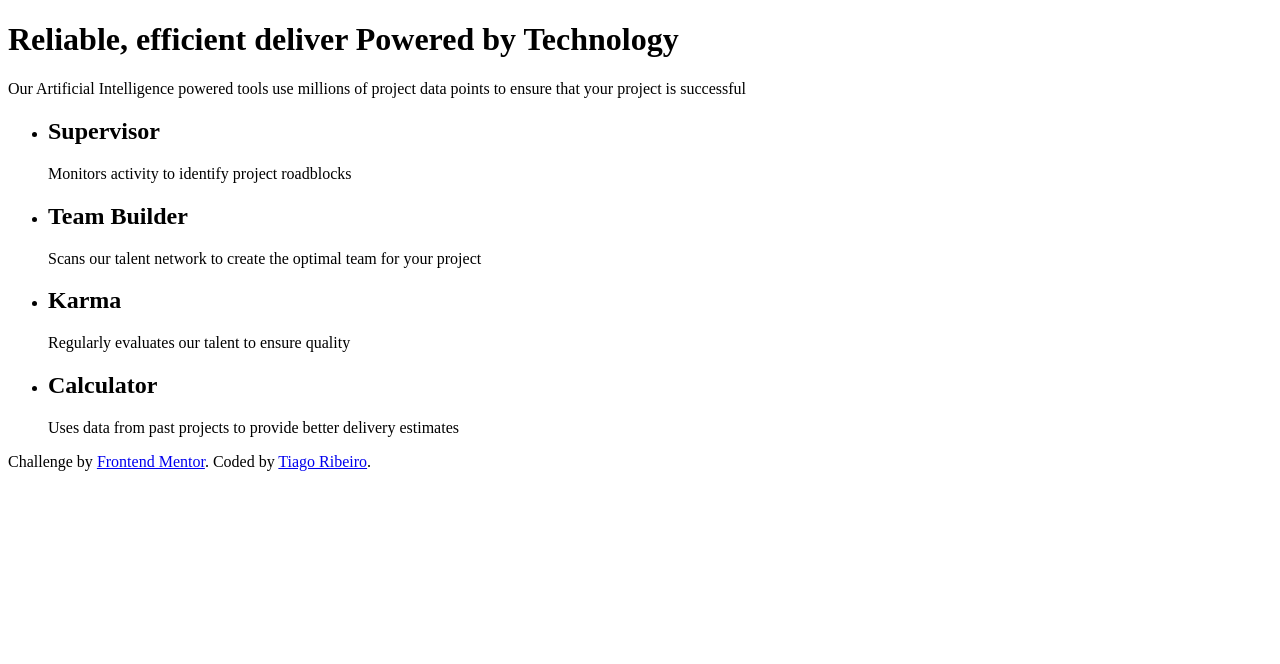
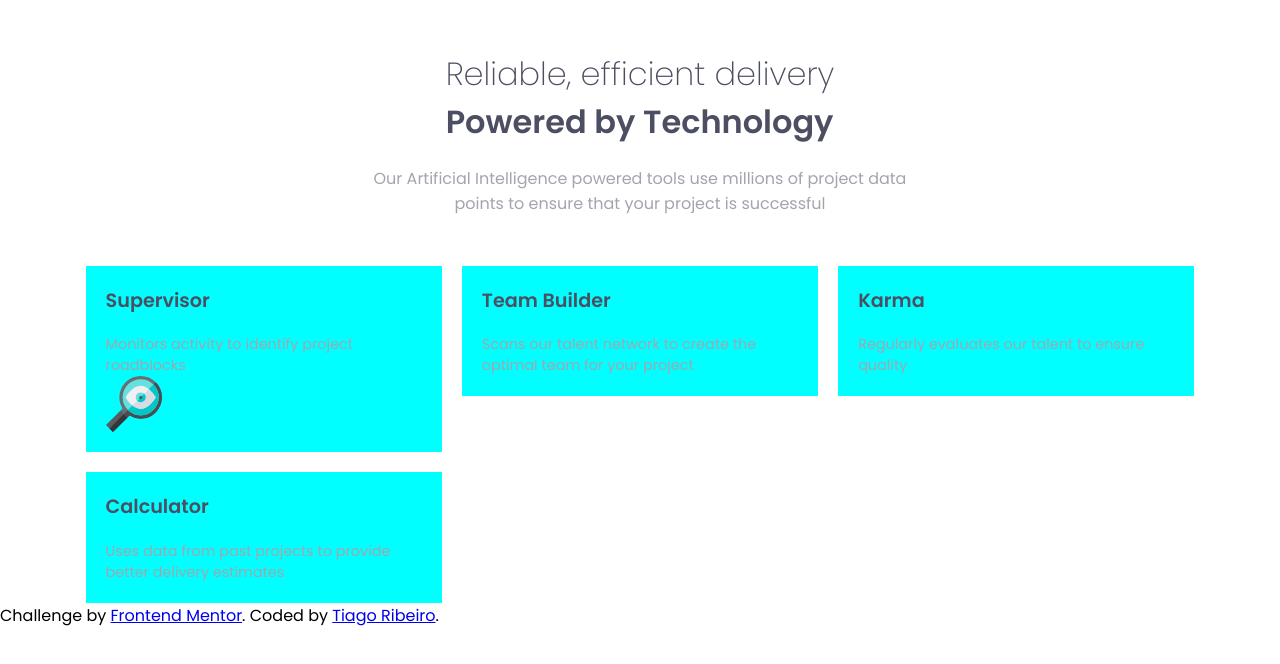
Before and after one commit to tiagoridev/fmentor_challenge4_four_card-, a plain HTML site: page index.html in a window 1280 px wide. Drawn offline with Linux system fonts and the light colour scheme.

Commit message:
create style.css

```diff
--- /dev/null
+++ b/css/style.css
@@ -0,0 +1,79 @@
+/*******General styles********/
+*{
+    padding: 0px;
+    margin: 0px;
+    box-sizing: border-box;
+    font-family: 'Poppins', sans-serif;
+    list-style: none;
+}
+
+:root{
+    /*primary colors*/
+    --color-p1: hsl(0, 78%, 62%);
+    --color-p2: hsl(180, 62%, 55%);
+    --color-p3: hsl(34, 97%, 64%);
+    --color-p4:  hsl(212, 86%, 64%);
+    /*neutral colors*/
+    --color-n1:  hsl(234, 12%, 34%);
+    --color-n2: hsl(229, 6%, 66%);
+    --color-n3: hsl(0, 0%, 98%);
+}
+/***************************/
+header{
+    display: flex;
+    flex-direction: column;
+    justify-content: center;
+    align-items: center;
+    padding: 3.13rem 0rem;
+    gap: 1.25rem;
+}
+#title {
+    font-size: 2rem;
+    font-weight: 200;
+    color:var(--color-n1);
+}
+#detail{
+    font-weight: 600;
+    max-width: 40ch;
+}
+header p{
+    color: var(--color-n2);
+    max-width: 55ch;
+    text-align: center;
+}
+#container-cards ul{
+    display: grid;
+    grid-template-columns: repeat(3, 1fr);
+    gap: 1.25rem;
+}
+
+#container-cards{
+    display: flex;
+    align-items: center;
+    justify-content: center;
+}
+.card{
+    padding: 1.25rem;
+    background-color: aqua;
+}
+.card h2{
+    font-size: 1.2rem;
+    color: var(--color-n1);
+    margin-bottom: 1.2rem;
+}
+.card p{
+    color: var(--color-n2);
+    font-size: .9rem;
+    max-width: 35ch
+}
+
+#supervisor-icon{
+    display: block;
+    background-image: url('/images/icon-supervisor.svg');
+    background-size: cover;
+    background-repeat: no-repeat;
+    background-position: center;
+    height: 3.5rem;
+    width: 3.5rem;
+    align-items: ;
+}
--- a/index.html
+++ b/index.html
@@ -4,15 +4,18 @@
   <meta charset="UTF-8">
   <meta http-equiv="X-UA-Compatible" content="IE=edge">
   <meta name="viewport" content="width=device-width, initial-scale=1.0">
-
+  <link rel="stylesheet" href="./css/style.css">
+  <link rel="preconnect" href="https://fonts.googleapis.com">
+  <link rel="preconnect" href="https://fonts.gstatic.com" crossorigin>
+  <link href="https://fonts.googleapis.com/css2?family=Poppins:wght@200;400;600&display=swap" rel="stylesheet">
   <link rel="icon" type="image/png" sizes="32x32" href="./images/favicon-32x32.png">
-
   <title>Frontend Mentor | Four card feature section</title>
 </head>
 <body>
-  <header id="">
+  <header>
     <h1 id="title">
-      Reliable, efficient deliver<span> Powered by Technology</span>
+      Reliable, efficient delivery <br>
+      <span id="detail">Powered by Technology</span>
     </h1>
     <p>
       Our Artificial Intelligence powered tools use millions of project data points
```
